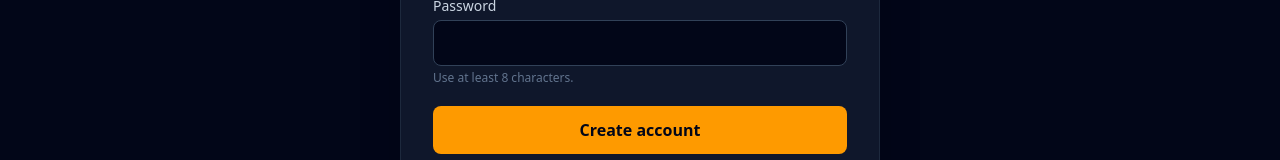
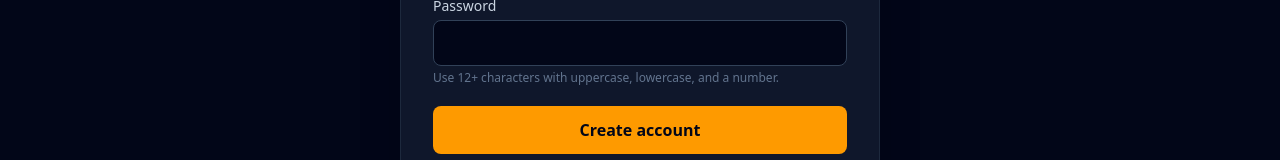
Before and after one commit to onorierhuvwub-hub/scs-global, a Next.js app: page /portal in a window 1280 px wide. Both pictures are taken after a click on the button "First time here? Create an account". Shown: the part 590-750 px from the top of the page. Built offline with nearby package versions, Linux system fonts and the light colour scheme.

Commit message:
Clarify customer signup password policy

```diff
--- a/src/app/portal/page.tsx
+++ b/src/app/portal/page.tsx
@@ -287,7 +287,7 @@ export default function CustomerPortalPage() {
           </label>
           <label className="block text-sm text-slate-300">Password
             <input required type="password" minLength={12} autoComplete="off" value={authPassword} onChange={(e) => setAuthPassword(e.target.value)} className="mt-1 w-full rounded-lg border border-slate-700 bg-slate-950 p-3 text-white" />
-            {authMode === 'register' && <span className="block text-xs text-slate-500 mt-1">Use at least 8 characters.</span>}
+            {authMode === 'register' && <span className="block text-xs text-slate-500 mt-1">Use 12+ characters with uppercase, lowercase, and a number.</span>}
           </label>
           {authError && <p role="alert" className="text-sm text-rose-300">{authError}</p>}
           {authMode === 'register' && !isLoaded && <p className="text-xs text-slate-400">Loading registered shipments…</p>}
```
